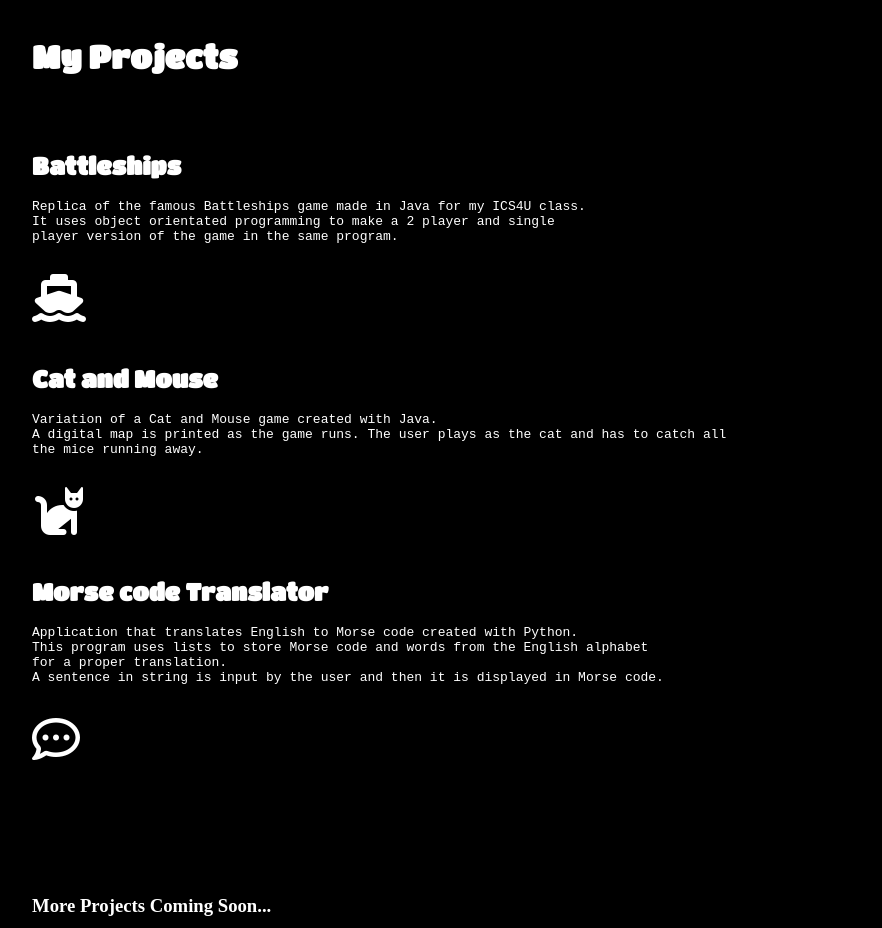
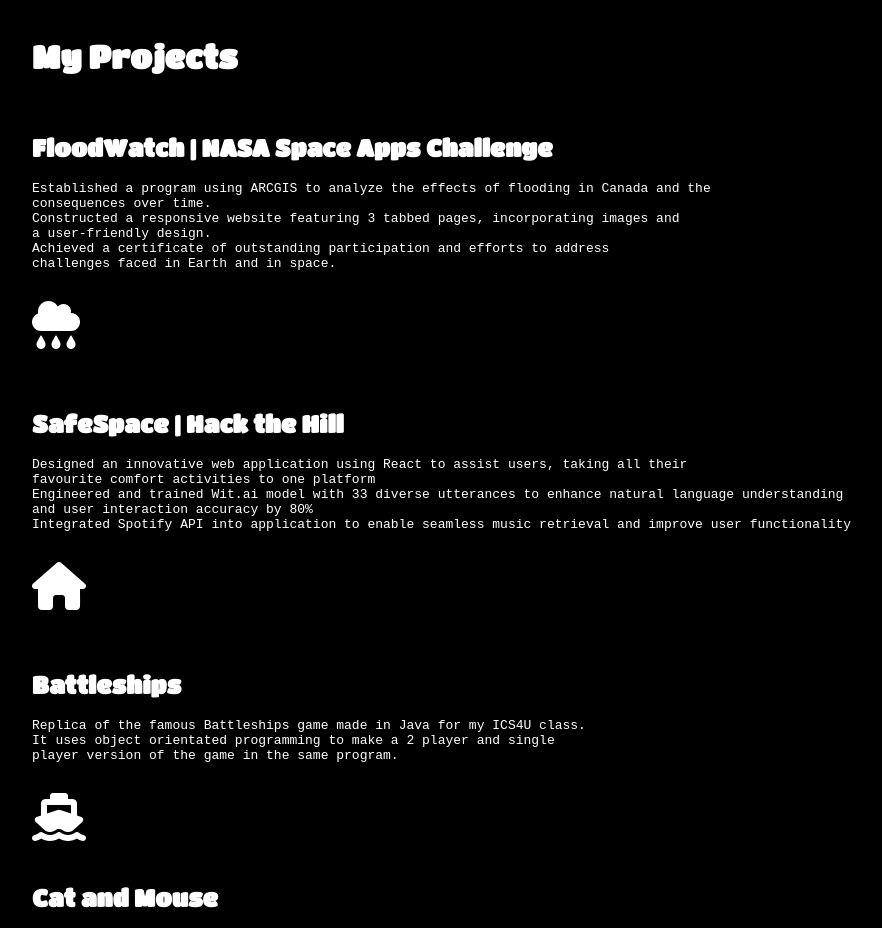
Before and after one commit to davidkusimo/portfolio-website, a plain HTML site: page index.html in a window 1280 px wide. Shown: the part 1820-2748 px from the top of the page, without its empty margins (168-1050 px from the left). Drawn offline with Linux system fonts and the light colour scheme; files whose address does not match are found by name.

Commit message:
more projects

```diff
--- a/index.html
+++ b/index.html
@@ -111,6 +111,37 @@ Skills:
     <br>
     <h1>My Projects</h1>
     <br>
+    <h2>FloodWatch | NASA Space Apps Challenge</h2>
+    <pre>Established a program using ARCGIS to analyze the effects of flooding in Canada and the
+consequences over time.
+Constructed a responsive website featuring 3 tabbed pages, incorporating images and
+a user-friendly design.
+Achieved a certificate of outstanding participation and efforts to address
+challenges faced in Earth and in space.
+    </pre>
+    <font size="100px"><a style="text-decoration:none" href = https://github.com/davidkusimo/spaceapps
+    target ="_blank">
+    <i class="fa-solid fa-cloud-rain" style = "color: white"></i>
+    </a></font>
+
+    <br>
+    <br>
+    <br>
+
+    <h2>SafeSpace | Hack the Hill</h2>
+    <pre>Designed an innovative web application using React to assist users, taking all their
+favourite comfort activities to one platform
+Engineered and trained Wit.ai model with 33 diverse utterances to enhance natural language understanding
+and user interaction accuracy by 80%
+Integrated Spotify API into application to enable seamless music retrieval and improve user functionality
+    </pre>
+    <font size="100px"><a style="text-decoration:none" href = https://github.com/soapjia/safespace
+    target ="_blank">
+    <i class="fa-solid fa-house" style = "color: white"></i>
+    </a></font>
+
+    <br>
+    <br>
     <br>
     <h2>Battleships</h2>
     <pre>Replica of the famous Battleships game made in Java for my ICS4U class.
```
